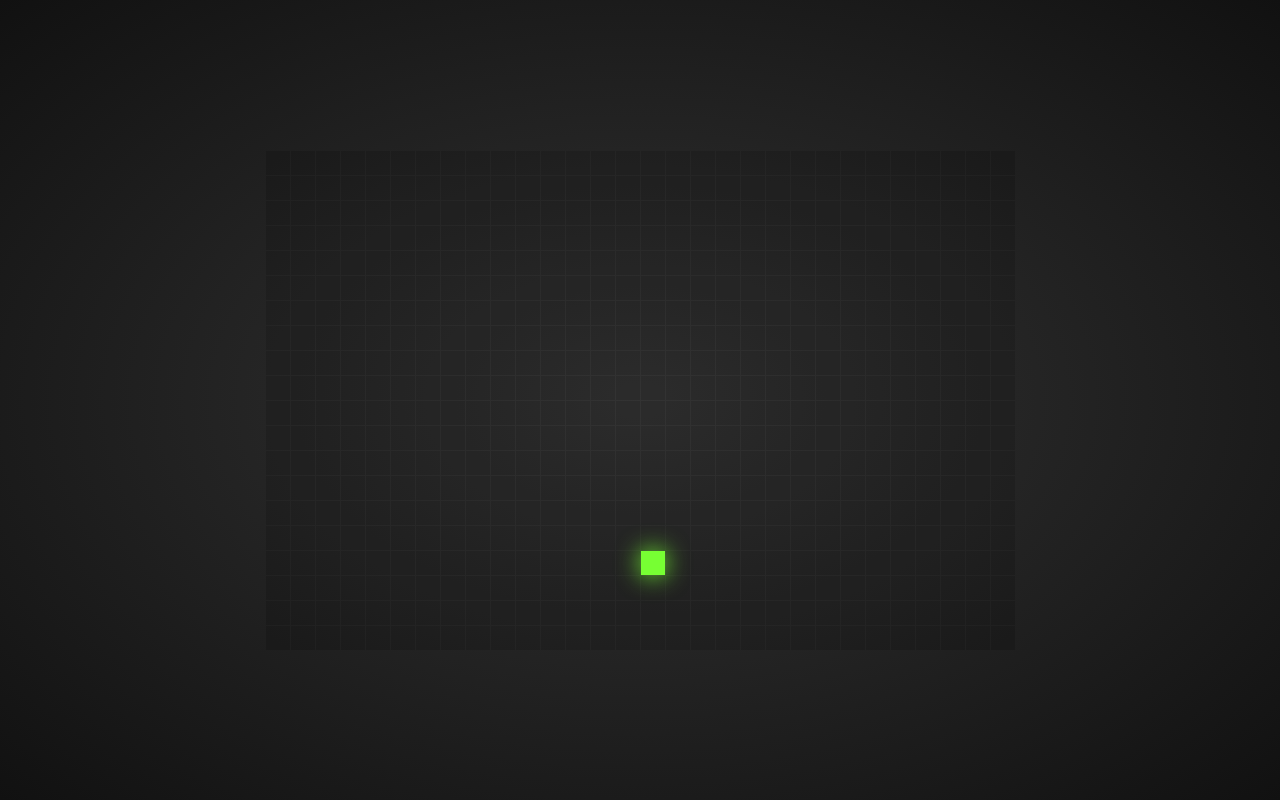
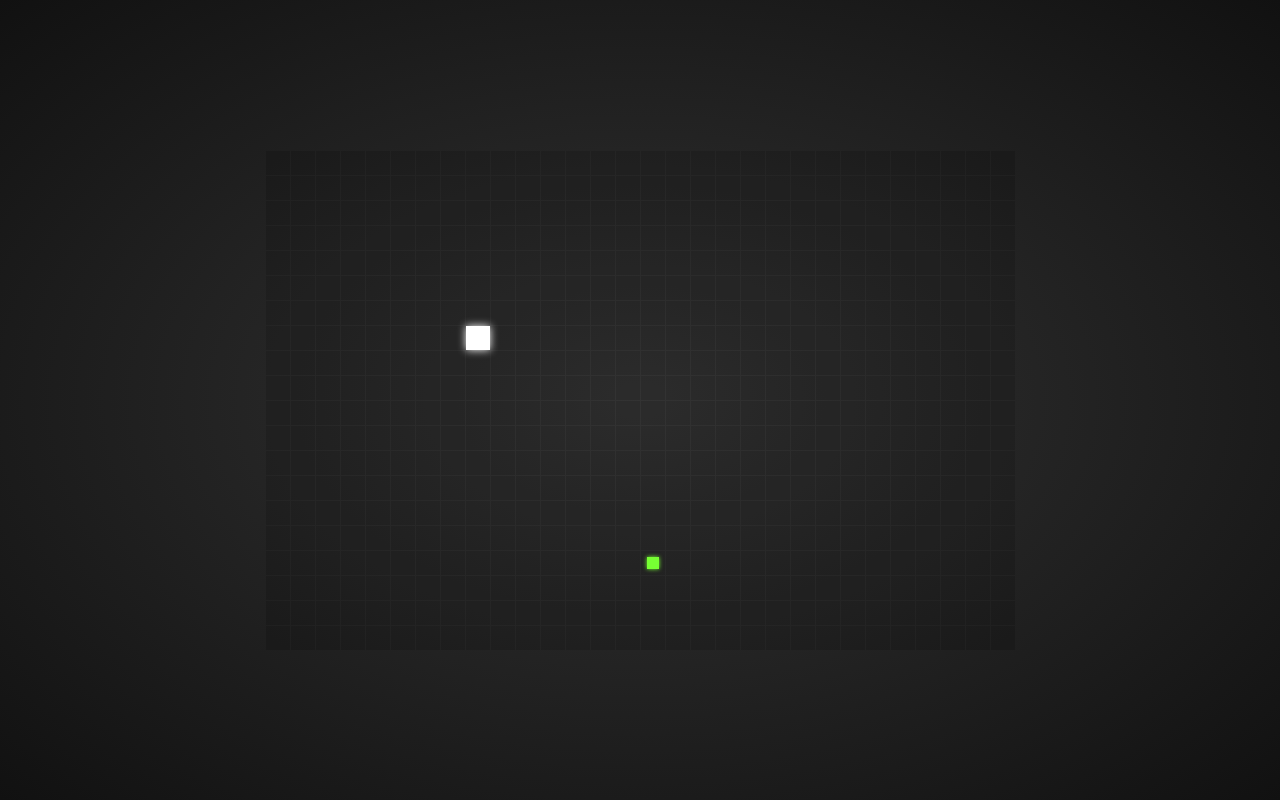
Before and after one commit to schrobak/snake, a React (Create React App) app: page / in a window 1280 px wide. Built offline with nearby package versions, Linux system fonts and the light colour scheme.

Commit message:
Create snake head tile

```diff
--- a/src/components/Food/Food.tsx
+++ b/src/components/Food/Food.tsx
@@ -1,12 +1,26 @@
 import React from "react";
-import styled from "styled-components";
-import { flashing } from "styles";
-import { Tile } from "components/Stage";
+import styled, { keyframes } from "styled-components";
+import { Tile, TileProps } from "components/Stage";
 import { useFoodPosition, useTileSize } from "hooks";
+
+export const foodKeyframes = ({ size }: TileProps) => keyframes`
+  from {
+    transform: scale(1.0);
+    box-shadow: #77FF33 0 0 ${size}px;
+  }
+  50% {
+    transform: scale(0.5);
+    box-shadow: #77FF33 0 0 ${size / 3}px;
+  }
+  to {
+    transform: scale(1.0);
+    box-shadow: #77FF33 0 0 ${size}px;
+  }
+`;
 
 const FoodTile = styled(Tile)`
   position: absolute;
-  animation: ${props => flashing(props.size)} 1500ms ease-in-out infinite;
+  animation: ${foodKeyframes} 1s ease-in-out infinite;
   background: #77ff33;
 `;
 
--- a/src/components/Game/Game.tsx
+++ b/src/components/Game/Game.tsx
@@ -1,6 +1,7 @@
 import React from "react";
 import { useBoardSize, useTileSize } from "hooks";
 import { Food } from "components/Food";
+import { Snake } from "components/Snake";
 import { Stage, Board, Tile } from "components/Stage";
 
 export const Game: React.FC = () => {
@@ -15,6 +16,7 @@ export const Game: React.FC = () => {
       <Board rows={rows} columns={columns} tileSize={tileSize}>
         {tiles}
         <Food />
+        <Snake />
       </Board>
     </Stage>
   );
--- /dev/null
+++ b/src/components/Snake/Snake.tsx
@@ -0,0 +1,43 @@
+import styled, { keyframes } from "styled-components";
+import { Tile, TileProps } from "components/Stage";
+import React from "react";
+import { useSnakePosition, useTileSize } from "hooks";
+
+export const snakeHeadKeyframes = ({ size }: TileProps) => keyframes`
+  from {
+    box-shadow: #fff 0 0 ${size}px;
+  }
+  50% {
+    box-shadow: #fff 0 0 ${size / 3}px;
+  }
+  to {
+    box-shadow: #fff 0 0 ${size}px;
+  }
+`;
+
+const SnakeTile = styled(Tile)`
+  position: absolute;
+  background: #fff;
+`;
+
+const SnakeHeadTile = styled(SnakeTile)`
+  animation: ${snakeHeadKeyframes} 1s ease-in-out infinite;
+`;
+
+export const Snake: React.FC = () => {
+  const [x, y] = useSnakePosition();
+  const size = useTileSize();
+
+  const left = size * x + x;
+  const top = size * y + y;
+
+  return (
+    <SnakeHeadTile
+      size={size}
+      style={{
+        left,
+        top
+      }}
+    />
+  );
+};
--- /dev/null
+++ b/src/components/Snake/index.ts
@@ -0,0 +1 @@
+export * from "./Snake";
--- a/src/hooks/index.ts
+++ b/src/hooks/index.ts
@@ -2,3 +2,4 @@ export * from "./useWindowSize";
 export * from "./useTileSize";
 export * from "./useFoodPosition";
 export * from "./useBoardSize";
+export * from "./useSnakePosition";
--- /dev/null
+++ b/src/hooks/useSnakePosition.ts
@@ -0,0 +1,14 @@
+import { useEffect, useState } from "react";
+import { PositionTuple } from "types";
+import { useBoardSize } from "./useBoardSize";
+
+export const useSnakePosition = (): PositionTuple => {
+  const [rows, columns] = useBoardSize();
+  const [position, setPosition] = useState<PositionTuple>([0, 0]);
+
+  useEffect(() => {
+    setPosition([Math.floor(Math.random() * columns), Math.floor(Math.random() * rows)]);
+  }, [rows, columns]);
+
+  return position;
+};
--- a/src/styles.ts
+++ b/src/styles.ts
@@ -1,4 +1,4 @@
-import { createGlobalStyle, keyframes } from "styled-components";
+import { createGlobalStyle } from "styled-components";
 import { normalize } from "styled-normalize";
 
 export const GlobalStyle = createGlobalStyle`
@@ -25,18 +25,3 @@ export const GlobalStyle = createGlobalStyle`
     overflow: hidden;
   }
 `;
-
-export const flashing = (shadowSize: number) => keyframes`
-  from {
-    transform: scale(1.0);
-    box-shadow: #77FF33 0 0 ${shadowSize}px;
-  }
-  50% {
-    transform: scale(0.5);
-    box-shadow: #77FF33 0 0 ${shadowSize / 3}px;
-  }
-  to {
-    transform: scale(1.0);
-    box-shadow: #77FF33 0 0 ${shadowSize}px;
-  }
-`;
```
